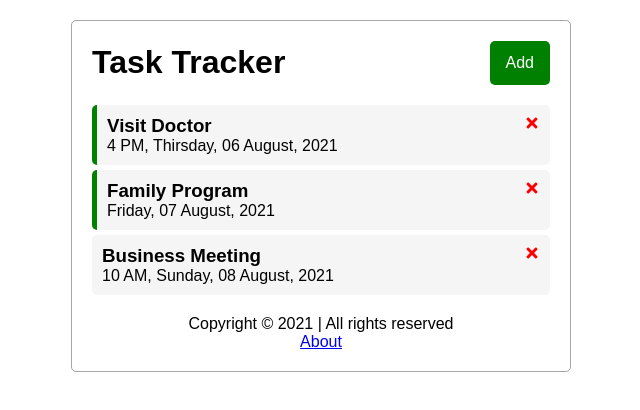
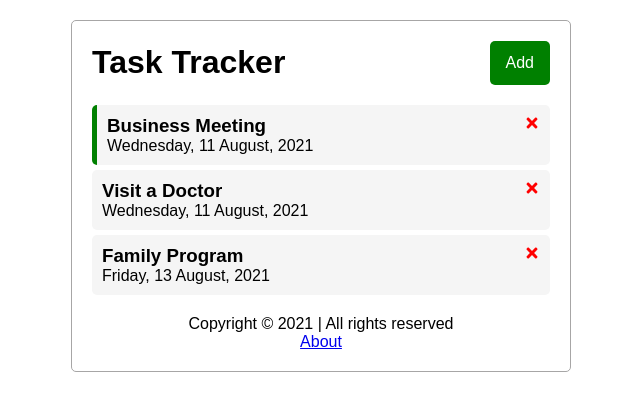
Before and after one commit to ttanvirr/react-task-tracker, a React (Create React App) app: page / in a window 1280 px wide. Shown: the top 410 px of the page, without its empty margins (319-959 px from the left). Built offline with nearby package versions, Linux system fonts and the light colour scheme; data requests are answered from the project's data file.

Commit message:
Json server, Fetching tasks from server, Updating tasks

```diff
--- /dev/null
+++ b/db.json
@@ -0,0 +1,22 @@
+{
+  "tasks": [
+    {
+      "task": "Business Meeting",
+      "date": "Wednesday, 11 August, 2021",
+      "reminder": true,
+      "id": 1
+    },
+    {
+      "task": "Visit a Doctor",
+      "date": "Wednesday, 11 August, 2021",
+      "reminder": false,
+      "id": 2
+    },
+    {
+      "task": "Family Program",
+      "date": "Friday, 13 August, 2021",
+      "reminder": false,
+      "id": 3
+    }
+  ]
+}
--- a/package.json
+++ b/package.json
@@ -6,6 +6,7 @@
     "@testing-library/jest-dom": "^5.14.1",
     "@testing-library/react": "^11.2.7",
     "@testing-library/user-event": "^12.8.3",
+    "json-server": "^0.16.3",
     "react": "^17.0.2",
     "react-dom": "^17.0.2",
     "react-icons": "^4.2.0",
@@ -18,7 +19,8 @@
     "start": "react-scripts start",
     "build": "react-scripts build",
     "test": "react-scripts test",
-    "eject": "react-scripts eject"
+    "eject": "react-scripts eject",
+    "server": "json-server --watch db.json --port 5000"
   },
   "eslintConfig": {
     "extends": [
--- a/src/App.js
+++ b/src/App.js
@@ -1,4 +1,4 @@
-import { useState } from "react";
+import { useEffect, useState } from "react";
 import AddForm from "./components/AddForm";
 import Header from "./components/Header";
 import About from "./components/About";
@@ -8,45 +8,78 @@
 
 function App() {
   const [showForm, setForm] = useState(false);
-  const [tasks, setTasks] = useState (
-    [
-        {
-          id: 1,
-          task: "Visit Doctor",
-          date: "4 PM, Thirsday, 06 August, 2021",
-          reminder: true
-        },
-        {
-          id: 2,
-          task: "Family Program",
-          date: "Friday, 07 August, 2021",
-          reminder: true
-        },
-        {
-          id: 3,
-          task: "Business Meeting",
-          date: "10 AM, Sunday, 08 August, 2021",
-          reminder: false
-        }
-      ]
-);
+  const [tasks, setTasks] = useState ([]);
 
-const deleteTask = id => {       /* id receives task.id from Task component */
+  // fetch tasks from server
+  const fetchTasks = async () => {
+    const res = await fetch("http://localhost:5000/tasks");
+    const data = await res.json();
+    return data;
+  }
+
+  // get fetched tasks and set tasks
+  useEffect(()=> {
+    const getTasks = async () => {
+      const tasksFromServer = await fetchTasks();
+      setTasks(tasksFromServer)
+    }
+    getTasks();
+  }, []);
+
+
+// add a new task
+const onAdd = async task => {      // task receives an object from AddForm component
+  // add task into the server
+  const res = await fetch("http://localhost:5000/tasks", {
+    method: 'POST',
+    headers: {
+      'Content-type': 'application/json'
+    },
+    body: JSON.stringify(task)
+  });
+  const newTask = await res.json();
+
+  // const id = tasks.length + 1;  // POST method automatically put an id
+  // const newTask = {id, ...task};
+
+  // add task in ui
+  setTasks([...tasks, newTask]);
+}
+
+// delete a task
+const deleteTask = async id => {       /* id receives task.id from Task component */
+  // delete from server
+  await fetch(`http://localhost:5000/tasks/${id}`, {
+    method: "DELETE"
+  });
+  // delete from ui
   setTasks( tasks.filter(task => task.id !== id) );
 }
 
-const toggleReminder = id => {
+// toggle reminder
+const toggleReminder = async id => {
+  // fetching single task from server which is to toggled
+  const res = await fetch(`http://localhost:5000/tasks/${id}`);
+  const taskToToggle = await res.json();
+
+  // getting updated task after reminder toggling
+  const updatedTask = {...taskToToggle, reminder: !taskToToggle.reminder};
+
+  // update task on server
+  await fetch(`http://localhost:5000/tasks/${id}`, {
+    method: 'PUT',
+    headers: {
+      'Content-type': 'application/json'
+    },
+    body: JSON.stringify(updatedTask)
+  });
+
+  // update task in ui
   setTasks(
     tasks.map( task => {
     return task.id === id ? {...task, reminder: !task.reminder} : task
     })
   )
-}
-
-const onAdd = task => {      // task receives an object from AddForm component
-  const id = tasks.length + 1;
-  const newTask = {id, ...task};
-  setTasks([...tasks, newTask]);
 }
 
   return (
```
Also changed, not shown: 1 other file (tests, documents, lock files or other folders).
